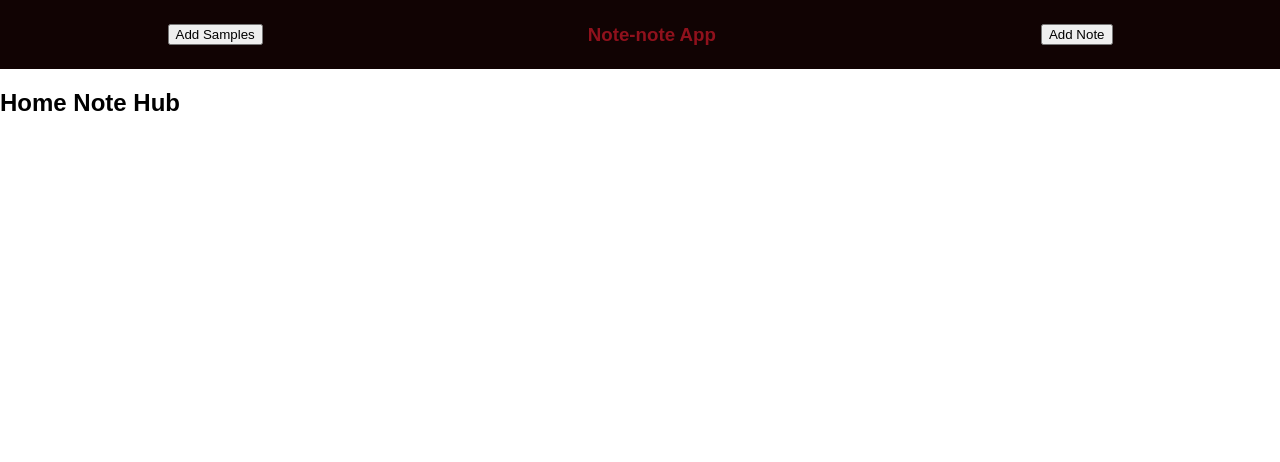
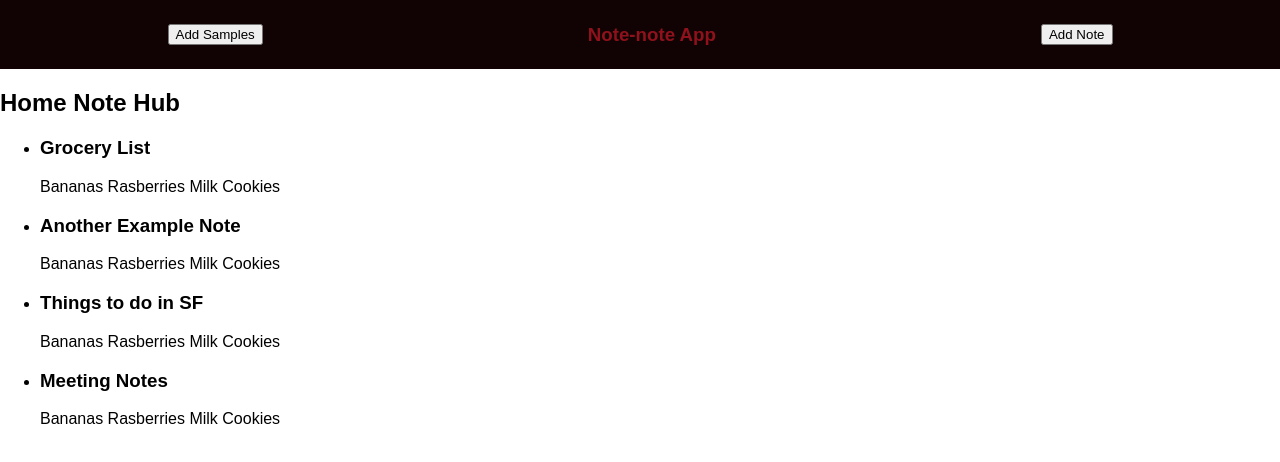
Before and after one commit to Spinaldash/note-note, a React (Create React App) app: page / in a window 1280 px wide. Both pictures are taken after a click on the button "Add Samples". Shown: the top 462 px of the page. Built offline with nearby package versions, Linux system fonts and the light colour scheme.

Commit message:
Getting the notes to render as they are added

```diff
--- a/src/components/App.js
+++ b/src/components/App.js
@@ -1,5 +1,4 @@
 import React, { Component } from 'react';
-import logo from '../assets/logo.svg';
 import '../assets/App.css';
 import Header from './Header';
 import Main from './Main';
@@ -26,7 +25,7 @@ class App extends Component {
     return (
       <div>
         <Header loadSamples={this.loadSamples}/>
-        <Main />
+        <Main notes={this.state.notes} />
       </div>
     )
   }
--- a/src/components/Home.js
+++ b/src/components/Home.js
@@ -1,10 +1,36 @@
 import React, { Component } from 'react';
 // import '../assets/Home.css';
 
-const Home = () => (
-  <div>
-    <h2>Home Note Hub</h2>
-  </div>
-)
+class Home extends Component {
+  constructor() {
+    super();
+    this.renderNotes = this.renderNotes.bind(this);
+  }
+  renderNotes(key) {
+    const note = this.props.notes[key]
+    if (!note) {
+      // skipping notes that are not found
+      return
+    }
+    return (
+      <li key={key}>
+        <span><h3>{note.title}</h3></span>
+        <span>{note.description}</span>
+      </li>
+    )
+  }
+
+  render() {
+    const noteIds = Object.keys(this.props.notes)
+    return (
+      <div>
+        <h2>Home Note Hub</h2>
+        <ul className="note-index">
+          {noteIds.map(this.renderNotes)}
+        </ul>
+      </div>
+    )
+  }
+}
 
 export default Home;
--- a/src/components/Main.js
+++ b/src/components/Main.js
@@ -4,13 +4,21 @@ import Home from './Home';
 import NoteDetail from './NoteDetail';
 // import '../assets/Main.css';
 
-const Main = () => (
+
+// note: We are copying all of the props sent to main into Home
+class Main extends Component {
+  render() {
+    return (
       <main>
         <Switch>
-      <Route exact path='/' component={Home}/>
+          <Route exact path='/' render={() => (
+            <Home {...this.props} />
+          )}/>
           <Route path='/note/:id' component={NoteDetail}/>
         </Switch>
       </main>
     )
+  }
+}
 
 export default Main;
```
Lines whose indentation alone changed are shown as unchanged.
